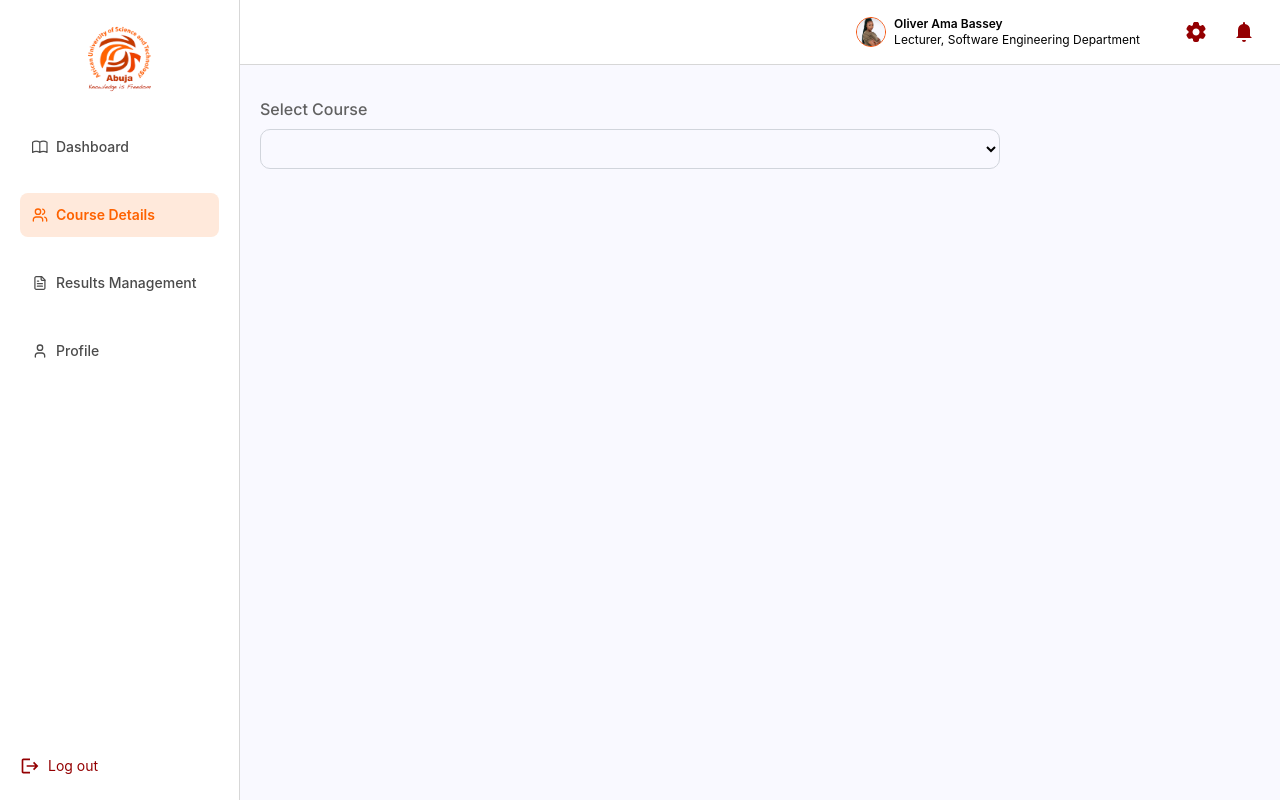
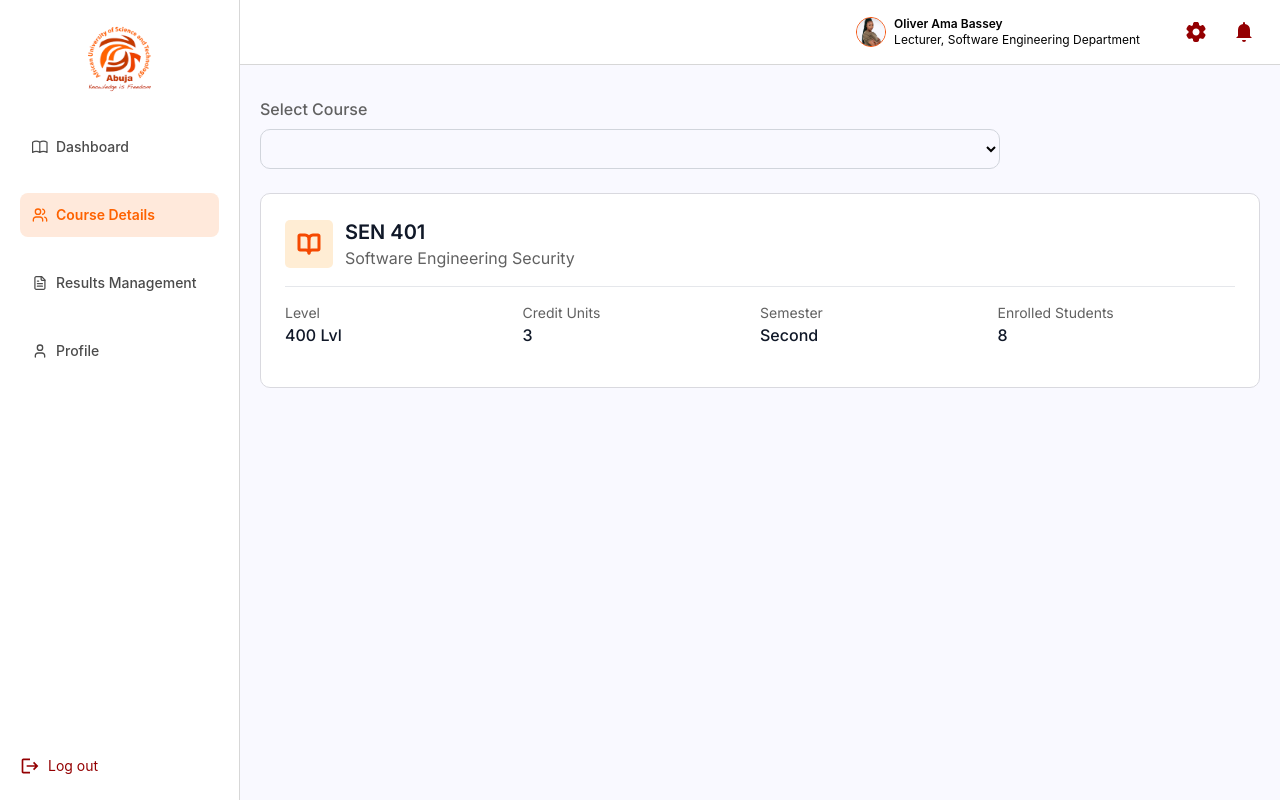
Before and after one commit to progressijuwe/student-portal, a React (Vite) app: page /lecturer/course-details in a window 1280 px wide. Built offline with nearby package versions, Linux system fonts and the light colour scheme.

Commit message:
feature: Course Pane Section

```diff
--- a/src/pages/lecturer/LecturerCoursesPage.jsx
+++ b/src/pages/lecturer/LecturerCoursesPage.jsx
@@ -1,11 +1,13 @@
+import CoursePane from "../../sections/lecturer/courses/CoursePane";
 import CourseSelect from "../../sections/lecturer/courses/CourseSelect";
 
 
 export default function LecturerCoursesPage(){
 
     return(
-        <div className="px-5 py-8">
+        <div className="px-5 py-8 flex flex-col gap-6">
             <CourseSelect />
+            <CoursePane />
         </div>
     )
 }
--- /dev/null
+++ b/src/sections/lecturer/courses/CoursePane.jsx
@@ -0,0 +1,31 @@
+import Course from '../../../assets/svg/courses.svg?react'
+
+export default function CoursePane(){
+    const details = [
+        {label: "level", value: "400 Lvl"},
+        {label: "Credit Units", value: "3"},
+        {label: "Semester", value: "Second"},
+        {label: "Enrolled Students", value: "8"},
+    ]
+    return(
+        <section className="bg-white rounded-[10px] p-6 border border-[#D9D9DF] flex flex-col gap-4">
+            <div className='flex items-center gap-3'>
+                <span className='bg-[#FFEDD4] p-1 md:p-3 rounded-[5px]'>
+                    <Course className='size-4 md:size-6' />
+                </span>
+                <div className='flex flex-col'>
+                    <h3 className='font-semibold text-base md:text-xl text-[#101828]'>SEN 401</h3>
+                    <p className='text-sm md:text-base text-label'>Software Engineering Security</p>
+                </div>
+            </div>
+            <div className='grid grid-cols-4 border-t border-[#E5E7EB] py-4'>
+                {details.map((det) => (
+                    <div key={det.label} className='flex flex-col w-fit'>
+                        <span className='text-[10px] md:text-sm text-label leading-5 text-nowrap capitalize'>{det.label}</span>
+                        <p className='text-xs md:text-base font-medium text-[#101828]'>{det.value}</p>
+                    </div>
+                ))}
+            </div>
+        </section>
+    )
+}
--- a/src/sections/lecturer/courses/CourseSelect.jsx
+++ b/src/sections/lecturer/courses/CourseSelect.jsx
@@ -10,7 +10,7 @@ export default function CourseSelect(){
 
     return(
         <section className="flex flex-col gap-2 w-full max-w-185">
-            <h2 className="text-base text-label font-medium">Select Course</h2>
+            <h2 className="text-sm md:text-base text-label font-medium">Select Course</h2>
             <select defaultValue="" className="border border-[#D1D5DC] rounded-[10px] p-2">
                 <option value="" disabled></option>
                 {selectOptions?.filter(opt => opt.value !== '').map((opt) => (
```
